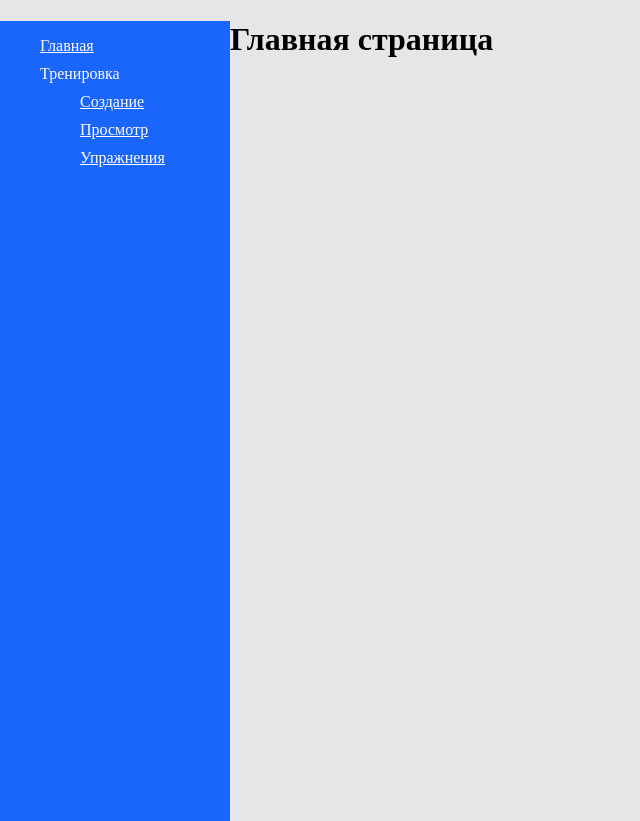
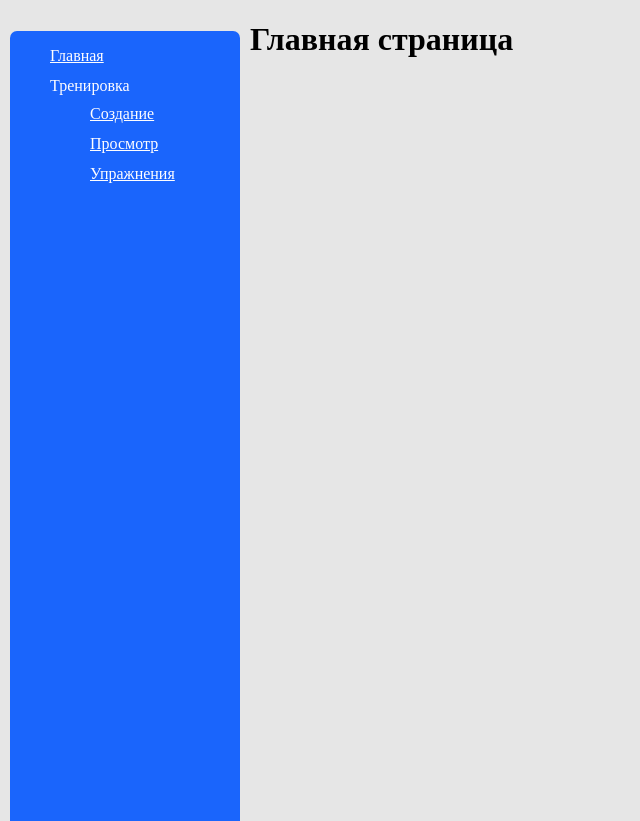
Before and after one commit to mika-akopyan/training_diary, a Django app: page / in a window 1280 px wide. Shown: the whole page, without its empty margins (0-640 px from the left). Run offline with Django 5.2, Linux system fonts and the light colour scheme.

Commit message:
feat: Change the appearance of the menu

```diff
--- a/website/diary_training_sessions/main/static/main/css/main.css
+++ b/website/diary_training_sessions/main/static/main/css/main.css
@@ -1,6 +1,7 @@
 html,
 body {
     height: 100%;
+    width: 100%;
     margin: 0px;
     padding: 0px;
 }
@@ -12,10 +13,17 @@ body {
 aside {
     min-height: 100%;
     width: 230px;
-    float: left;
+    position: fixed;
+    margin: 10px;
+
+}
+
+main {
+    margin-left: 250px;
 }
 
 aside {
+    border-radius: 7px;
     background: rgb(26, 101, 252);
 }
 
@@ -28,4 +36,11 @@ aside {
     display: block;
     margin-top: 10px;
     color: rgb(255, 253, 255);
+    height: 20px;
+    width: 100px;
 }
+
+.menu__item-link:hover {
+    background: rgb(255, 253, 255);
+    color: rgb(26, 101, 252);
+}
```
